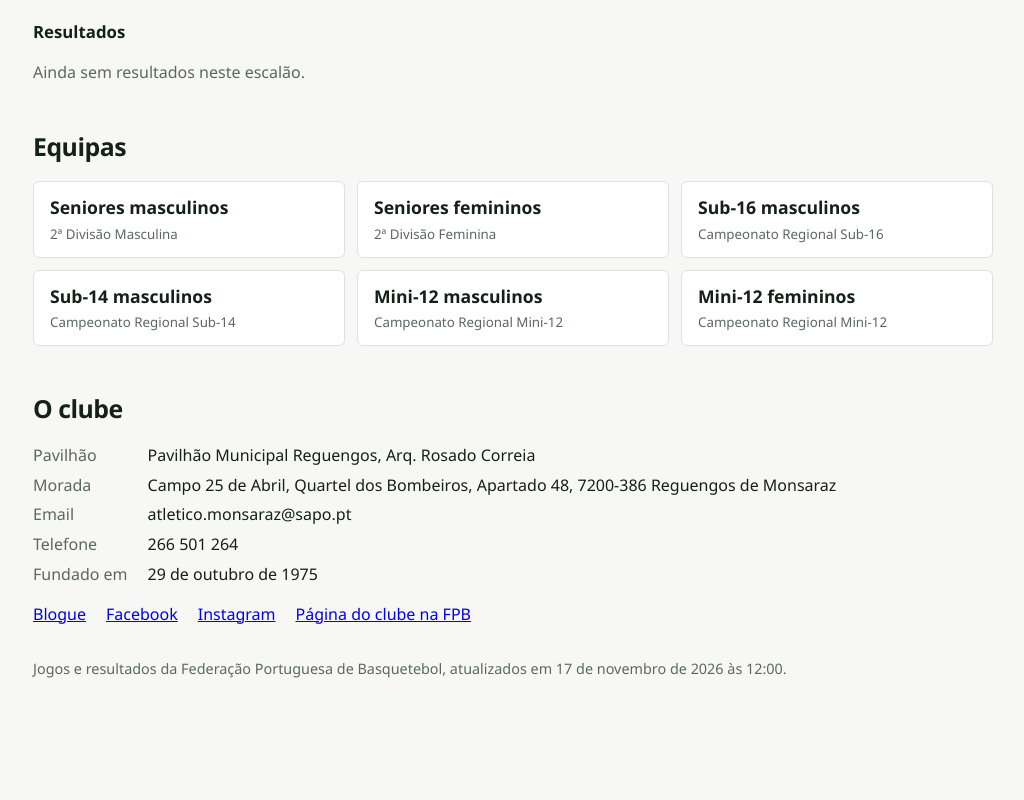
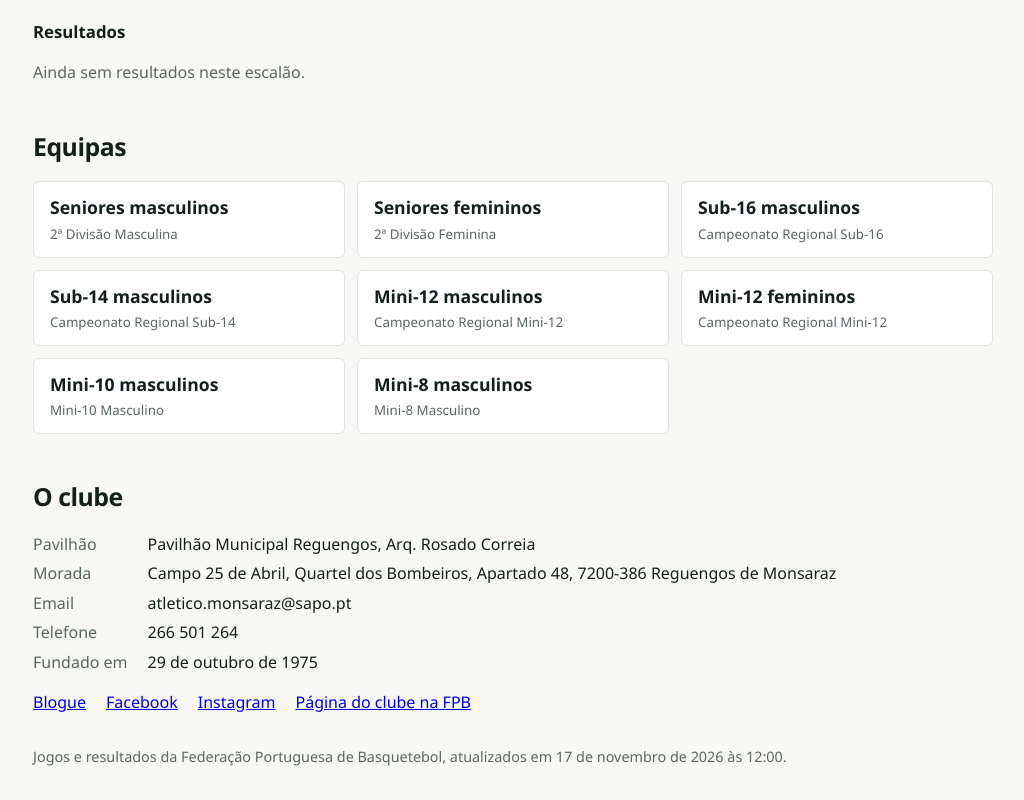
Before and after one commit to TestePP2026/ASC-BVRM, a plain HTML site: page index.html in a window 1280 px wide. Shown: the part 1282-2082 px from the top of the page, without its empty margins (127-1151 px from the left). Before the commit the page ends 1993 px from the top, so only its background shows below. Drawn offline with Linux system fonts and the light colour scheme.

Commit message:
Add files via upload

```diff
--- a/data/rosters.json
+++ b/data/rosters.json
@@ -92,6 +92,110 @@
     "position": "",
     "fpb_id": 243877
    }
+  ],
+  "63597": [
+   {
+    "number": 50,
+    "name": "Bruna Dias",
+    "position": "",
+    "fpb_id": 201412
+   },
+   {
+    "number": 19,
+    "name": "Catarina Claudino",
+    "position": "",
+    "fpb_id": 289209
+   },
+   {
+    "number": 76,
+    "name": "Camila Souza",
+    "position": "",
+    "fpb_id": 168871
+   },
+   {
+    "number": 7,
+    "name": "Carlota Almeida",
+    "position": "",
+    "fpb_id": 267185
+   },
+   {
+    "number": 49,
+    "name": "Carolina Cagarrinho",
+    "position": "",
+    "fpb_id": 257787
+   },
+   {
+    "number": 10,
+    "name": "Carolina Coelho",
+    "position": "Base",
+    "fpb_id": 168993
+   },
+   {
+    "number": 11,
+    "name": "Carolina Correia",
+    "position": "",
+    "fpb_id": 178734
+   },
+   {
+    "number": 28,
+    "name": "Celeste Cagarrinho",
+    "position": "",
+    "fpb_id": 263471
+   },
+   {
+    "number": 12,
+    "name": "Cristiana Lopes",
+    "position": "Extremo",
+    "fpb_id": 197813
+   },
+   {
+    "number": 54,
+    "name": "Inês Alcaparra",
+    "position": "",
+    "fpb_id": 179921
+   },
+   {
+    "number": 75,
+    "name": "Joana Cuco",
+    "position": "",
+    "fpb_id": 190112
+   },
+   {
+    "number": 72,
+    "name": "Leonor Rosado",
+    "position": "",
+    "fpb_id": 243889
+   },
+   {
+    "number": 4,
+    "name": "Maria Ramalho",
+    "position": "",
+    "fpb_id": 243882
+   },
+   {
+    "number": 8,
+    "name": "Matilde Pereira",
+    "position": "",
+    "fpb_id": 288400
+   },
+   {
+    "number": 50,
+    "name": "Sofia Padilha",
+    "position": "",
+    "fpb_id": 129093
+   },
+   {
+    "number": 77,
+    "name": "Teresa Lopes",
+    "position": "",
+    "fpb_id": 150057
+   },
+   {
+    "number": 6,
+    "name": "Teresa Rodrigues",
+    "position": "",
+    "fpb_id": 252997
+   }
   ]
  }
 }
--- a/data/teams.json
+++ b/data/teams.json
@@ -7,7 +7,8 @@
    "competition": "2ª Divisão Masculina",
    "fpb_url": "https://www.fpb.pt/competicao/11443",
    "players": [],
-   "fpb_id": 63236
+   "fpb_id": 63236,
+   "coach": "Principal: Carlos Costa, Paulo Leitão, Mário Amaral. Adjunto: José Catrapolo"
   },
   {
    "name": "Seniores femininos",
@@ -16,7 +17,8 @@
    "competition": "2ª Divisão Feminina",
    "fpb_url": "https://www.fpb.pt/competicao/11447",
    "players": [],
-   "fpb_id": 63597
+   "fpb_id": 63597,
+   "coach": "Principal: Carlos Costa, Paulo Leitão, Mário Amaral, Carolina Coelho"
   },
   {
    "name": "Sub-16 masculinos",
@@ -24,7 +26,9 @@
    "gender": "Masculino",
    "competition": "Campeonato Regional Sub-16",
    "players": [],
-   "fpb_id": 64410
+   "fpb_id": 64410,
+   "coach": "Principal: Carlos Costa, Paulo Marcão, Mário Amaral, Carolina Coelho. Adjunto: José Catrapolo",
+   "hide_players": true
   },
   {
    "name": "Sub-14 masculinos",
@@ -32,7 +36,9 @@
    "gender": "Masculino",
    "competition": "Campeonato Regional Sub-14",
    "players": [],
-   "fpb_id": 64409
+   "fpb_id": 64409,
+   "coach": "Principal: Carlos Costa, Paulo Marcão, Cristiana Lopes, Miguel Singéis",
+   "hide_players": true
   },
   {
    "name": "Mini-12 masculinos",
@@ -40,7 +46,9 @@
    "gender": "Masculino",
    "competition": "Campeonato Regional Mini-12",
    "players": [],
-   "fpb_id": 64408
+   "fpb_id": 64408,
+   "coach": "Principal: Ricardo Baleizão, Miguel Singéis. Adjunto: Cristiana Lopes",
+   "hide_players": true
   },
   {
    "name": "Mini-12 femininos",
@@ -48,7 +56,29 @@
    "gender": "Feminino",
    "competition": "Campeonato Regional Mini-12",
    "players": [],
-   "fpb_id": 64411
+   "fpb_id": 64411,
+   "coach": "Principal: Carolina Coelho, Cristiana Lopes",
+   "hide_players": true
+  },
+  {
+   "name": "Mini-10 masculinos",
+   "category": "Mini-10",
+   "gender": "Masculino",
+   "competition": "",
+   "coach": "Principal: Cristiana Lopes, Ricardo Baleizão, Inês Alcaparra, Miguel Singéis",
+   "players": [],
+   "hide_players": true,
+   "fpb_id": 64407
+  },
+  {
+   "name": "Mini-8 masculinos",
+   "category": "Mini-8",
+   "gender": "Masculino",
+   "competition": "",
+   "coach": "Principal: Inês Alcaparra, Maria Barreto",
+   "players": [],
+   "hide_players": true,
+   "fpb_id": 64406
   }
  ]
 }
--- a/index.html
+++ b/index.html
@@ -108,7 +108,7 @@ const tl=q("#teams");
 (teams?.teams||[]).forEach(t=>{const d=el("details","tm"),s=el("summary");
  s.append(el("b",0,t.name),el("small",0,t.competition||[t.category,t.gender].filter(Boolean).join(" ")));d.append(s);
  if(t.photo){const i=el("img");i.src=t.photo;i.alt="Equipa "+t.name;i.loading="lazy";d.append(i)}
- if(t.coach)d.append(el("p",0,"Treinador: "+t.coach));
+ if(t.coach)d.append(el("p",0,"Equipa técnica: "+t.coach));
  const p=[...(t.hide_players?[]:(t.players?.length?t.players:(ros?.teams?.[t.fpb_id]||[])))].sort((a,b)=>(a.number??999)-(b.number??999));
  if(p.length){const ul=el("ul");p.forEach(x=>{const li=el("li");li.append(el("span",0,x.number??""),el("div",0,x.name+(x.position?`, ${x.position}`:"")));ul.append(li)});d.append(ul)}
  else d.append(el("p","mut",t.hide_players?"Plantel não publicado.":"Plantel por publicar."));
```
Also changed, not shown: 3 other files.
